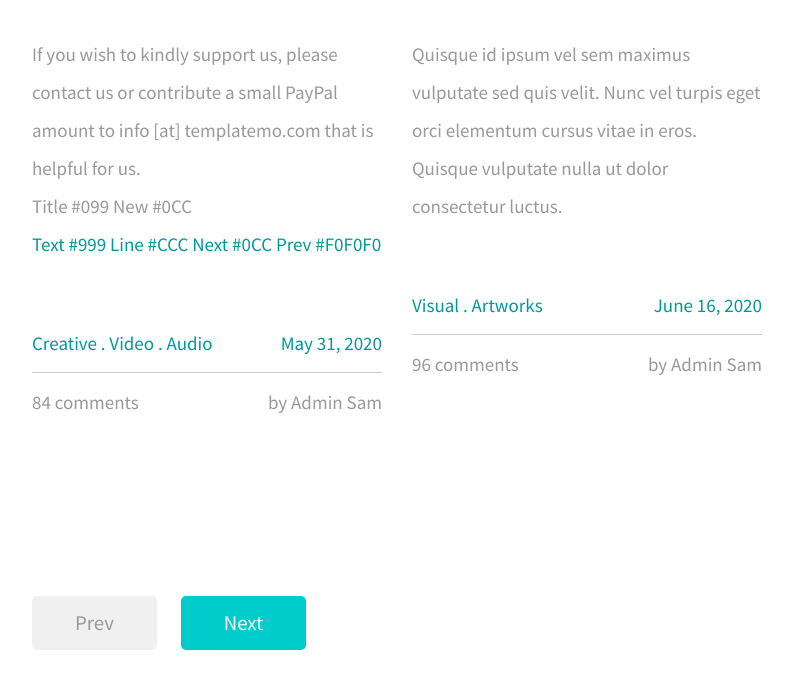
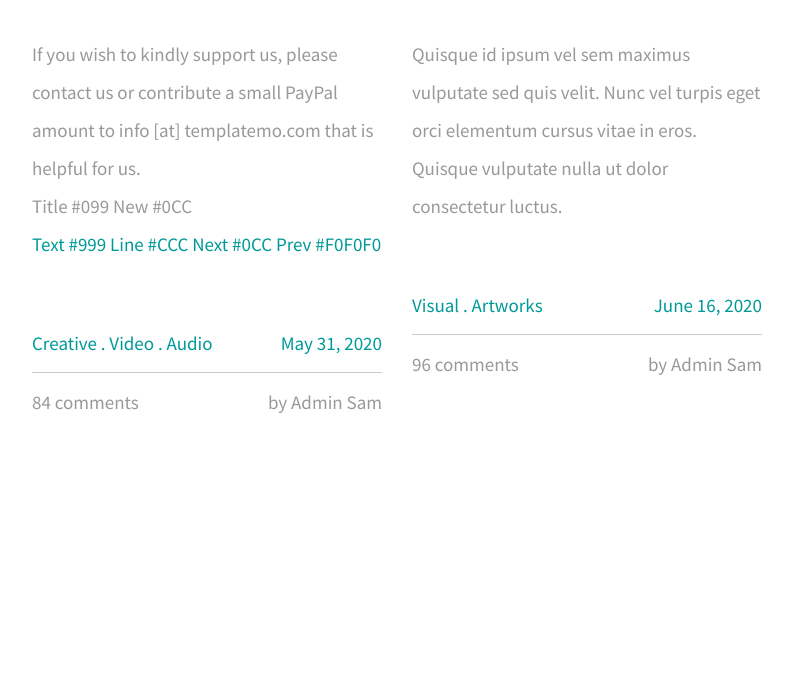
Before and after one commit to Benitosam210/ad-only, a plain HTML site: page index.html in a window 1280 px wide. Shown: the part 1609-2297 px from the top of the page, without its empty margins (243-1036 px from the left). After the commit the page ends 2130 px from the top, so only its background shows below. Drawn offline with nearby package versions, Linux system fonts and the light colour scheme; a script that the page names is missing.

Commit message:
Update index.html

```diff
--- a/index.html
+++ b/index.html
@@ -158,12 +158,6 @@ https://templatemo.com/tm-553-xtra-blog
                     </div>
                 </article>
             </div>
-            <div class="row tm-row tm-mt-100 tm-mb-75">
-                <div class="tm-prev-next-wrapper">
-                    <a href="#" class="mb-2 tm-btn tm-btn-primary tm-prev-next disabled tm-mr-20">Prev</a>
-                    <a href="#" class="mb-2 tm-btn tm-btn-primary tm-prev-next">Next</a>
-	       </div>
-	   </div>
         </main>
     </div>
     <script src="js/jquery.min.js"></script>
```
